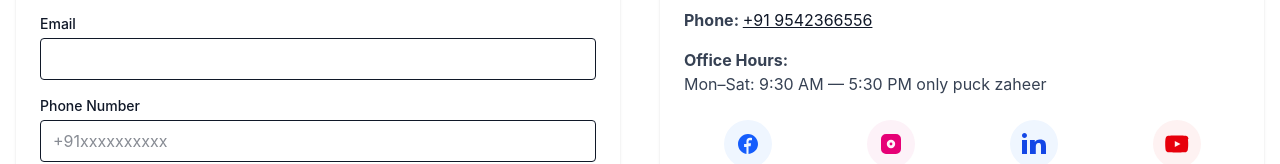
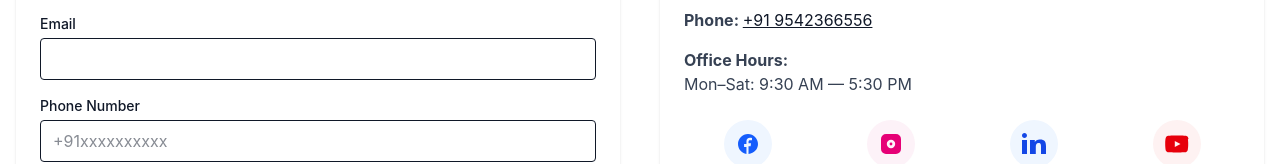
Before and after one commit to eeshwar0504-lab/Vidhatha-Society-Website, a Next.js app: page /contact in a window 1280 px wide. Shown: the part 272-436 px from the top of the page. Built offline with nearby package versions, Linux system fonts and the light colour scheme.

Commit message:
time fixed

```diff
--- a/app/contact/page.jsx
+++ b/app/contact/page.jsx
@@ -253,7 +253,7 @@ export default function ContactPage() {
 
           <p className="text-gray-700 mt-4">
             <strong>Office Hours:</strong><br />
-            Mon–Sat: 9:30 AM — 5:30 PM only puck zaheer
+            Mon–Sat: 9:30 AM — 5:30 PM
           </p>
 
           {/* Social icons */}
```
